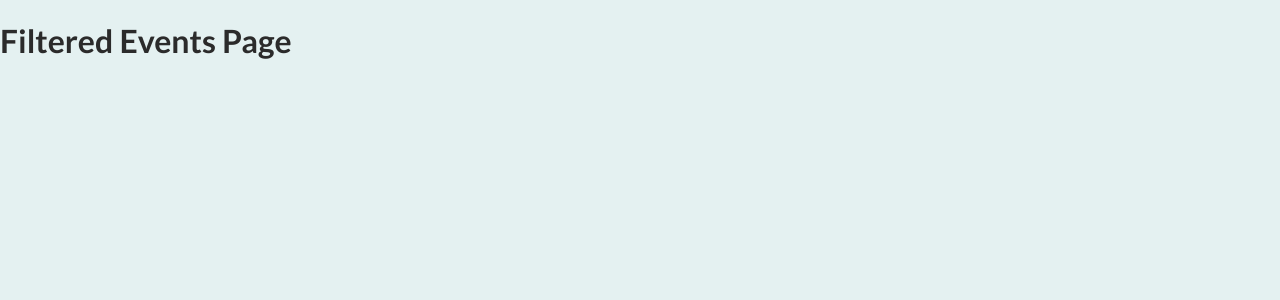
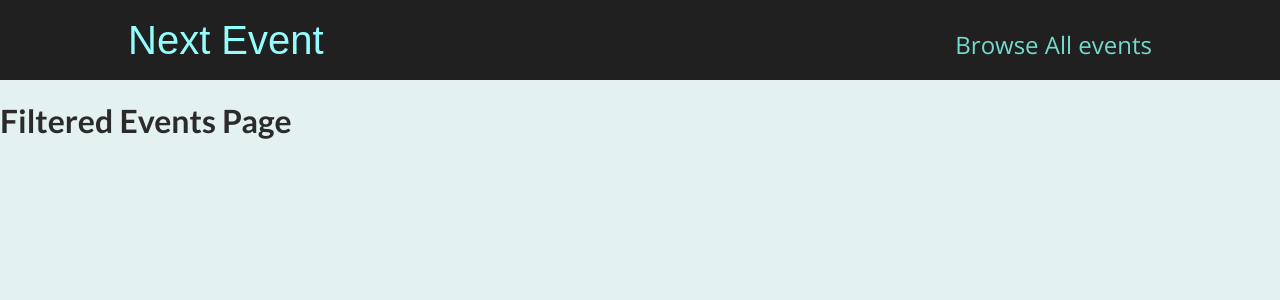
Before and after one commit to Price3258/next-page-router, a Next.js app in the folder prj-routing-starting-setup/: page /events in a window 1280 px wide. Shown: the top 300 px of the page. Built offline with nearby package versions, Linux system fonts and the light colour scheme.

Commit message:
257 일반적인 레이아웃 래퍼 컴포넌트 추가하기

```diff
--- /dev/null
+++ b/prj-routing-starting-setup/components/layout/layout.js
@@ -0,0 +1,11 @@
+import React from "react";
+import MainHeader from "./main-header";
+
+export default function Layout({ children }) {
+  return (
+    <>
+      <MainHeader />
+      <main>{children}</main>
+    </>
+  );
+}
--- /dev/null
+++ b/prj-routing-starting-setup/components/layout/main-header.js
@@ -0,0 +1,20 @@
+import Link from "next/link";
+import React from "react";
+import classes from "./main-header.module.css";
+
+export default function MainHeader() {
+  return (
+    <header className={classes.header}>
+      <div className={classes.logo}>
+        <Link href="/">Next Event</Link>
+      </div>
+      <nav className={classes.navigation}>
+        <ul>
+          <li>
+            <Link href="/events">Browse All events</Link>
+          </li>
+        </ul>
+      </nav>
+    </header>
+  );
+}
--- /dev/null
+++ b/prj-routing-starting-setup/components/layout/main-header.module.css
@@ -0,0 +1,41 @@
+.header {
+  width: 100%;
+  display: flex;
+  justify-content: space-between;
+  align-items: baseline;
+  padding: 1rem 10%;
+  height: 5rem;
+  background-color: #202020;
+}
+
+.logo {
+  font-size: 1.5rem;
+  color: white;
+  font-family: 'Fira', sans-serif;
+  height: 100%;
+  display: flex;
+  justify-content: center;
+  align-items: center;
+  color: #94fdfd;
+}
+
+.logo a {
+  text-decoration: none;
+  color: #94fdfd;
+}
+
+.navigation a {
+  text-decoration: none;
+  color: #74dacc;
+  font-size: 1rem;
+}
+
+@media (min-width: 768px) {
+  .logo {
+    font-size: 2.5rem;
+  }
+
+  .navigation a {
+    font-size: 1.5rem;
+  }
+}
--- a/prj-routing-starting-setup/pages/_app.js
+++ b/prj-routing-starting-setup/pages/_app.js
@@ -1,7 +1,12 @@
+import Layout from "@/components/layout/layout";
 import "@/styles/globals.css";
 
 function MyApp({ Component, pageProps }) {
-  return <Component {...pageProps} />;
+  return (
+    <Layout>
+      <Component {...pageProps} />
+    </Layout>
+  );
 }
 
 export default MyApp;
```
